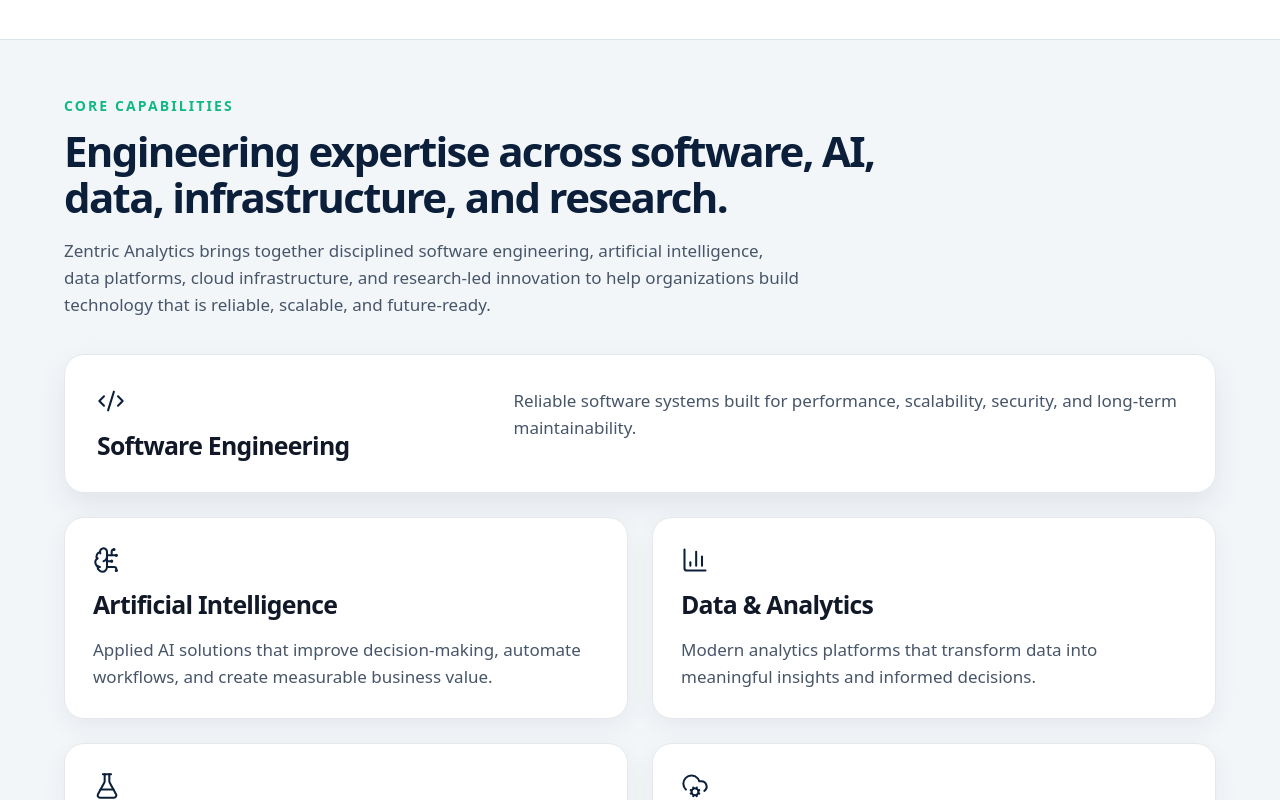
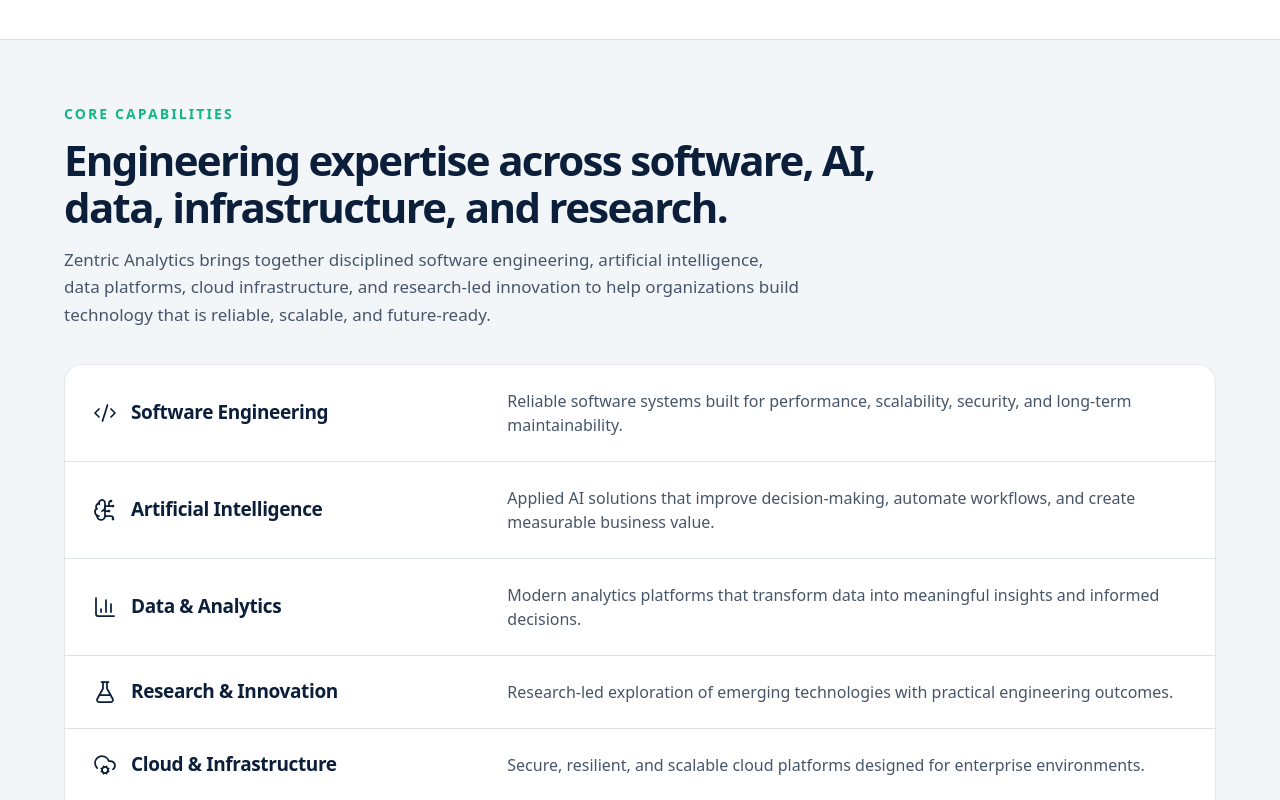
Before and after one commit to Zentric-Analytics/Zentricanalytics.com, a Next.js app: page / in a window 1280 px wide. Shown: the part 1260-2060 px from the top of the page. Built offline with nearby package versions, Linux system fonts and the light colour scheme.

Commit message:
Redesign core capabilities rows

```diff
--- a/src/app/page.tsx
+++ b/src/app/page.tsx
@@ -277,43 +277,37 @@ export default function Home() {
         </div>
       </section>
 
-      <section className="border-t border-[#DCE3EA] bg-[#F3F6F9] px-4 pb-10 pt-10 sm:px-6 sm:pb-14 sm:pt-12 lg:pb-16 lg:pt-14" aria-labelledby="core-capabilities-heading">
+      <section className="border-t border-[#DCE3EA] bg-[#F3F6F9] px-4 py-10 sm:px-6 sm:py-12 lg:py-16" aria-labelledby="core-capabilities-heading">
         <div className="mx-auto max-w-6xl">
           <SectionHeader
+            className="[&_h2]:text-[clamp(1.75rem,3.5vw,2.625rem)] [&_h2]:leading-[1.12] [&_p:last-child]:mt-4 [&_p:last-child]:max-w-[46rem]"
             eyebrow="CORE CAPABILITIES"
             heading="Engineering expertise across software, AI, data, infrastructure, and research."
             headingId="core-capabilities-heading"
             description="Zentric Analytics brings together disciplined software engineering, artificial intelligence, data platforms, cloud infrastructure, and research-led innovation to help organizations build technology that is reliable, scalable, and future-ready."
           />
 
-          <div className="mt-8 grid items-stretch gap-4 md:grid-cols-2 sm:gap-5 lg:mt-9 lg:gap-6">
+          <div className="mt-8 overflow-hidden rounded-[1.125rem] border border-[#E5E7EB] bg-white sm:mt-9">
             {capabilities.map((capability) => (
-              <DesignSystemCard
-                as={Link}
-                className={`core-capability-card ${capability.featured ? 'md:col-span-2' : ''}`}
+              <Link
+                className="group grid gap-3 border-b border-[#DCE3EA] px-5 py-4 outline-none transition-[background-color,border-color] duration-200 ease-out last:border-b-0 hover:bg-[#F8FAFC] focus-visible:bg-[#F8FAFC] focus-visible:ring-2 focus-visible:ring-inset focus-visible:ring-[#10B981] sm:px-6 sm:py-5 md:grid-cols-[0.36fr_0.64fr] md:items-center md:gap-8 lg:px-7 lg:py-6"
                 href="/services"
-                interactive
                 key={capability.title}
-                variant={capability.featured ? 'featured' : 'capability'}
               >
-                <div className={`flex h-full w-full flex-col ${capability.featured ? 'lg:grid lg:grid-cols-[0.72fr_1.28fr] lg:gap-10' : ''}`}>
-                  <div>
+                <div className="flex min-w-0 items-center gap-3.5">
                   <capability.Icon
                     aria-hidden="true"
-                      className="size-6 text-[#0B1F3A] transition-colors duration-200 ease-out group-hover:text-[#10B981] group-focus-visible:text-[#10B981] sm:size-7"
+                    className="size-5 shrink-0 text-[#0B1F3A] transition-colors duration-200 ease-out group-hover:text-[#10B981] group-focus-visible:text-[#10B981] sm:size-6"
                     strokeWidth={1.75}
                   />
-                    <h3 className="mt-4 text-[1.375rem] font-bold leading-[1.18] tracking-[-0.03em] text-[#111827] sm:text-[1.55rem]">
+                  <h3 className="text-[1.0625rem] font-bold leading-[1.2] tracking-[-0.02em] text-[#0B1F3A] sm:text-[1.1875rem]">
                     {capability.title}
                   </h3>
                 </div>
-                  <div className={`flex flex-1 flex-col ${capability.featured ? 'mt-4 lg:mt-0' : 'mt-4'}`}>
-                    <p className="max-w-2xl text-base leading-[1.6] text-[#475569] sm:text-[1.0625rem] sm:leading-[1.6]">
+                <p className="text-[0.9375rem] leading-[1.6] text-[#475569] sm:text-base">
                   {capability.description}
                 </p>
-                  </div>
-                </div>
-              </DesignSystemCard>
+              </Link>
             ))}
           </div>
         </div>
```
Lines whose indentation alone changed are shown as unchanged.
